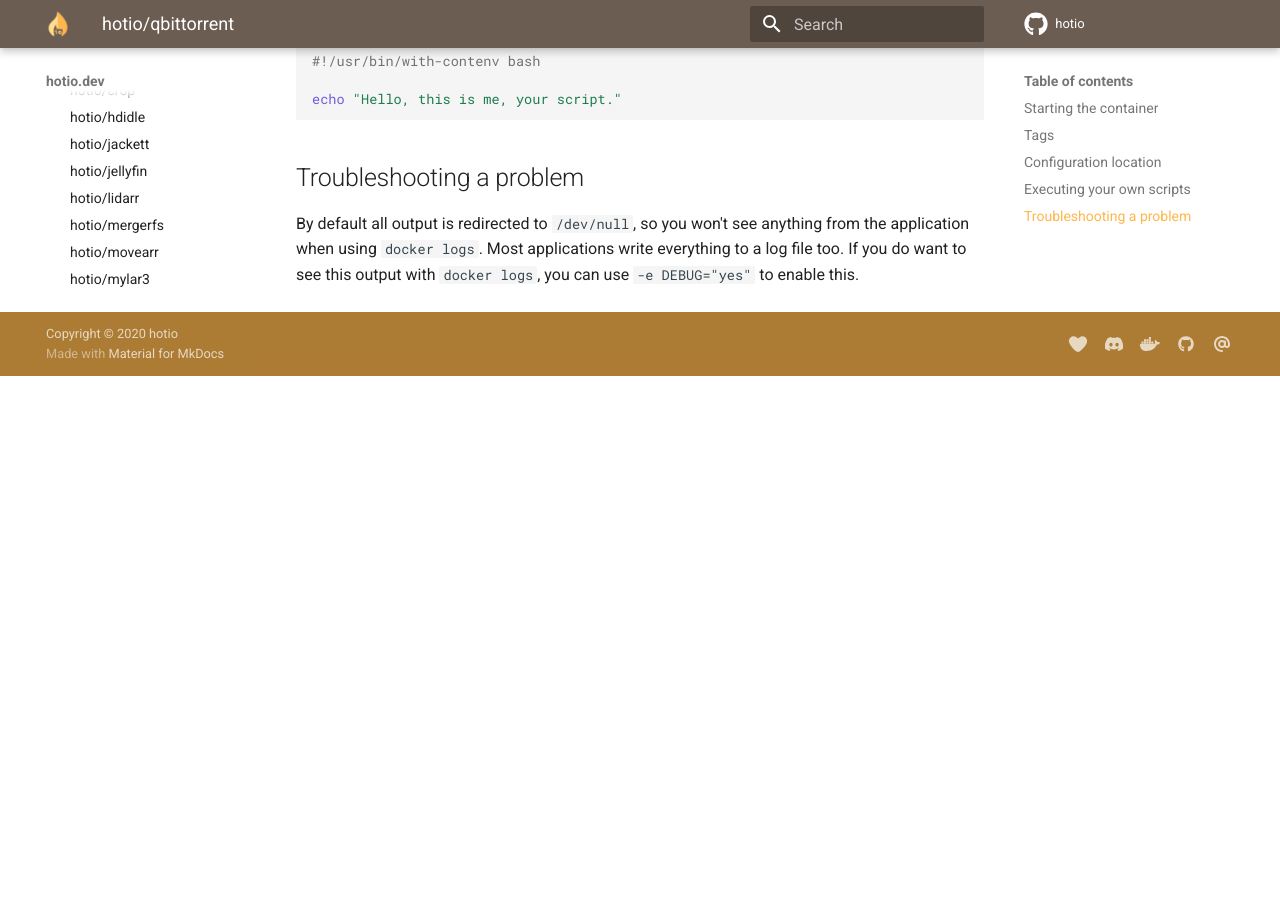
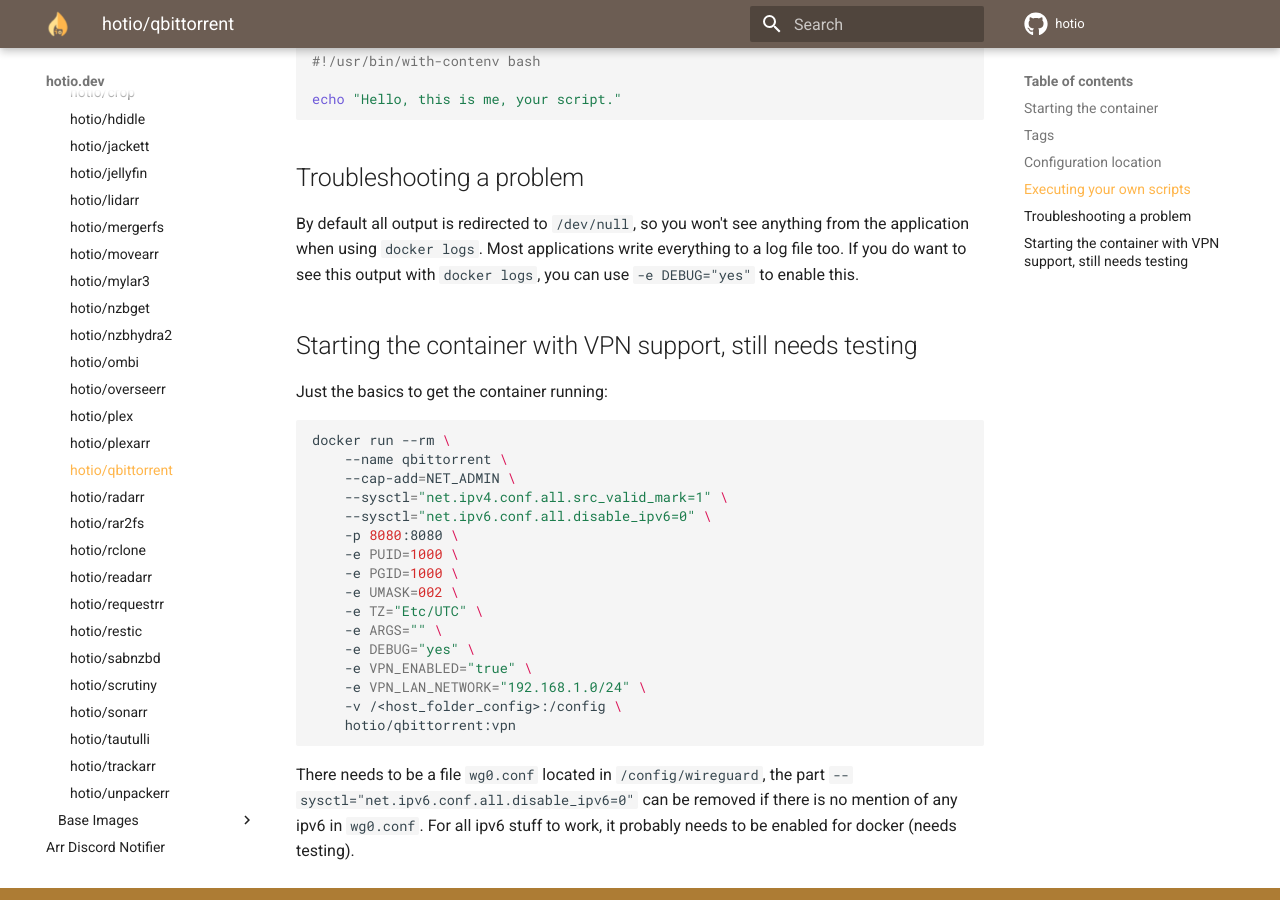
Before and after one commit to hotio/website, an MkDocs documentation site: the page built from docs/containers/qbittorrent.md, in a window 1280 px wide and 900 px high, scrolled down 1424 px. Built offline with MkDocs 1.6.1 and Material for MkDocs 9.7.7, drawn with Linux system fonts in a browser that asks for light colours; before the commit the page ends 1800 px from its top, so only the background shows below that.

Commit message:
update qbit readme

````diff
--- a/docs/containers/qbittorrent.md
+++ b/docs/containers/qbittorrent.md
@@ -53,3 +53,28 @@
 ## Troubleshooting a problem
 
 By default all output is redirected to `/dev/null`, so you won't see anything from the application when using `docker logs`. Most applications write everything to a log file too. If you do want to see this output with `docker logs`, you can use `-e DEBUG="yes"` to enable this.
+
+## Starting the container with VPN support, still needs testing
+
+Just the basics to get the container running:
+
+```shell
+docker run --rm \
+    --name qbittorrent \
+    --cap-add=NET_ADMIN \
+    --sysctl="net.ipv4.conf.all.src_valid_mark=1" \
+    --sysctl="net.ipv6.conf.all.disable_ipv6=0" \
+    -p 8080:8080 \
+    -e PUID=1000 \
+    -e PGID=1000 \
+    -e UMASK=002 \
+    -e TZ="Etc/UTC" \
+    -e ARGS="" \
+    -e DEBUG="yes" \
+    -e VPN_ENABLED="true" \
+    -e VPN_LAN_NETWORK="192.168.1.0/24" \
+    -v /<host_folder_config>:/config \
+    hotio/qbittorrent:vpn
+```
+
+There needs to be a file `wg0.conf` located in `/config/wireguard`, the part `--sysctl="net.ipv6.conf.all.disable_ipv6=0"` can be removed if there is no mention of any ipv6 in `wg0.conf`. For all ipv6 stuff to work, it probably needs to be enabled for docker (needs testing).
````
